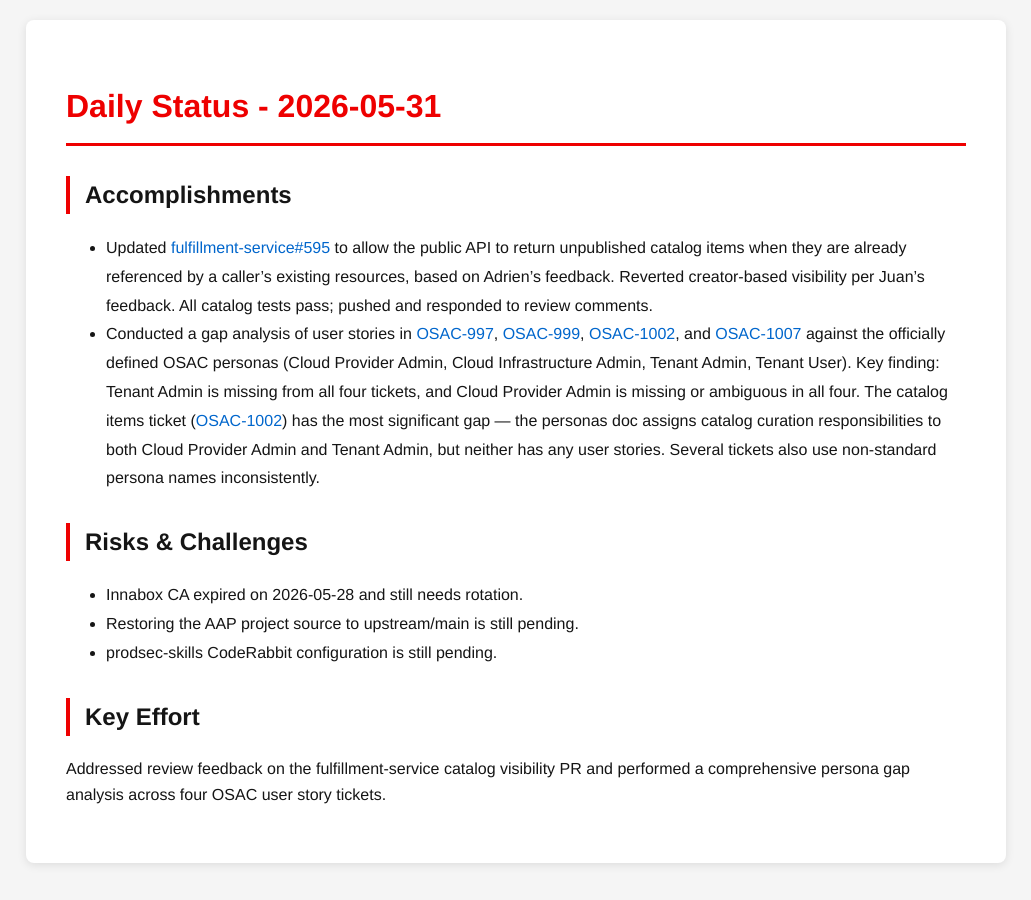
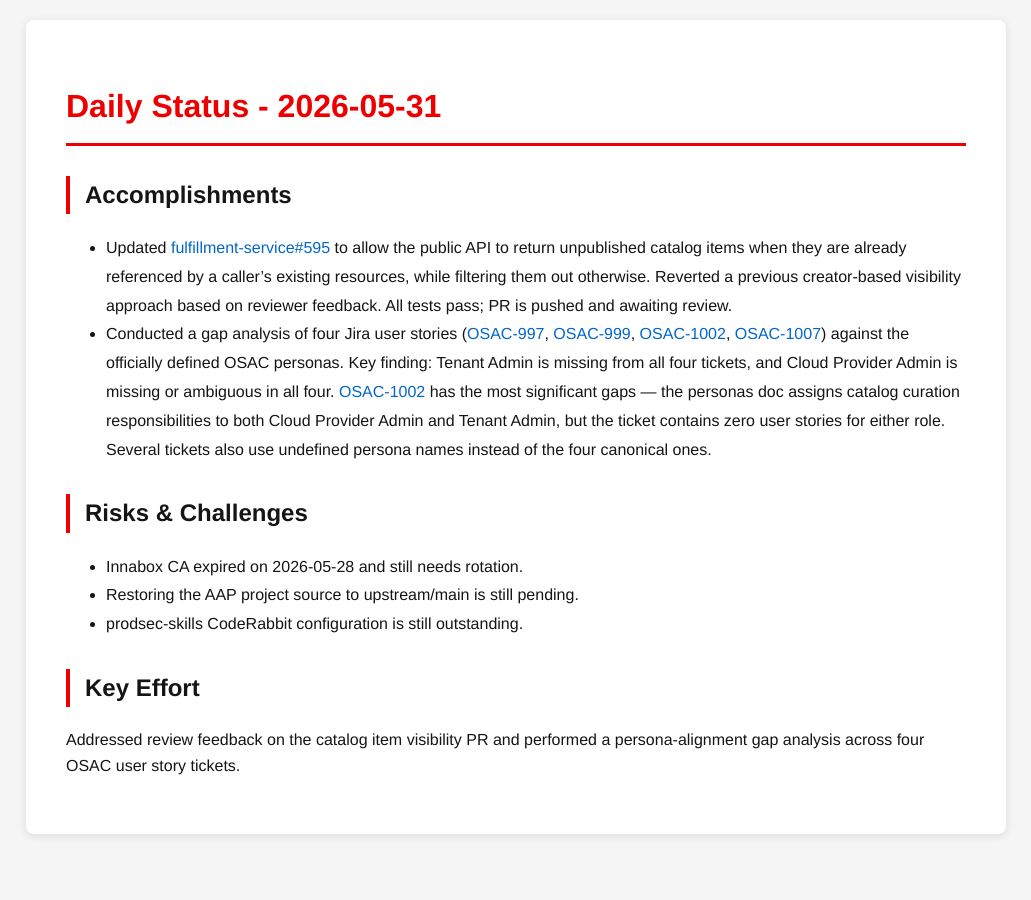
Before and after one commit to tzvatot/daily-status, a Jekyll site: the page built from 2026-05-31.md, in a window 1280 px wide. Shown: the whole page, without its empty margins (124-1155 px from the left). Built offline with Jekyll 4.4.1, drawn with Linux system fonts in a browser that asks for light colours.

Commit message:
Daily status update - 2026-05-31

```diff
--- a/2026-05-31.md
+++ b/2026-05-31.md
@@ -7,13 +7,13 @@ date: 2026-05-31
 # Daily Status - 2026-05-31
 
 ## Accomplishments
-- Updated [fulfillment-service#595](https://github.com/osac-project/fulfillment-service/pull/595) to allow the public API to return unpublished catalog items when they are already referenced by a caller's existing resources, based on Adrien's feedback. Reverted creator-based visibility per Juan's feedback. All catalog tests pass; pushed and responded to review comments.
-- Conducted a gap analysis of user stories in [OSAC-997](https://redhat.atlassian.net/browse/OSAC-997), [OSAC-999](https://redhat.atlassian.net/browse/OSAC-999), [OSAC-1002](https://redhat.atlassian.net/browse/OSAC-1002), and [OSAC-1007](https://redhat.atlassian.net/browse/OSAC-1007) against the officially defined OSAC personas (Cloud Provider Admin, Cloud Infrastructure Admin, Tenant Admin, Tenant User). Key finding: Tenant Admin is missing from all four tickets, and Cloud Provider Admin is missing or ambiguous in all four. The catalog items ticket ([OSAC-1002](https://redhat.atlassian.net/browse/OSAC-1002)) has the most significant gap — the personas doc assigns catalog curation responsibilities to both Cloud Provider Admin and Tenant Admin, but neither has any user stories. Several tickets also use non-standard persona names inconsistently.
+- Updated [fulfillment-service#595](https://github.com/osac-project/fulfillment-service/pull/595) to allow the public API to return unpublished catalog items when they are already referenced by a caller's existing resources, while filtering them out otherwise. Reverted a previous creator-based visibility approach based on reviewer feedback. All tests pass; PR is pushed and awaiting review.
+- Conducted a gap analysis of four Jira user stories ([OSAC-997](https://redhat.atlassian.net/browse/OSAC-997), [OSAC-999](https://redhat.atlassian.net/browse/OSAC-999), [OSAC-1002](https://redhat.atlassian.net/browse/OSAC-1002), [OSAC-1007](https://redhat.atlassian.net/browse/OSAC-1007)) against the officially defined OSAC personas. Key finding: Tenant Admin is missing from all four tickets, and Cloud Provider Admin is missing or ambiguous in all four. [OSAC-1002](https://redhat.atlassian.net/browse/OSAC-1002) has the most significant gaps — the personas doc assigns catalog curation responsibilities to both Cloud Provider Admin and Tenant Admin, but the ticket contains zero user stories for either role. Several tickets also use undefined persona names instead of the four canonical ones.
 
 ## Risks & Challenges
 - Innabox CA expired on 2026-05-28 and still needs rotation.
 - Restoring the AAP project source to upstream/main is still pending.
-- prodsec-skills CodeRabbit configuration is still pending.
+- prodsec-skills CodeRabbit configuration is still outstanding.
 
 ## Key Effort
-Addressed review feedback on the fulfillment-service catalog visibility PR and performed a comprehensive persona gap analysis across four OSAC user story tickets.
+Addressed review feedback on the catalog item visibility PR and performed a persona-alignment gap analysis across four OSAC user story tickets.
```
